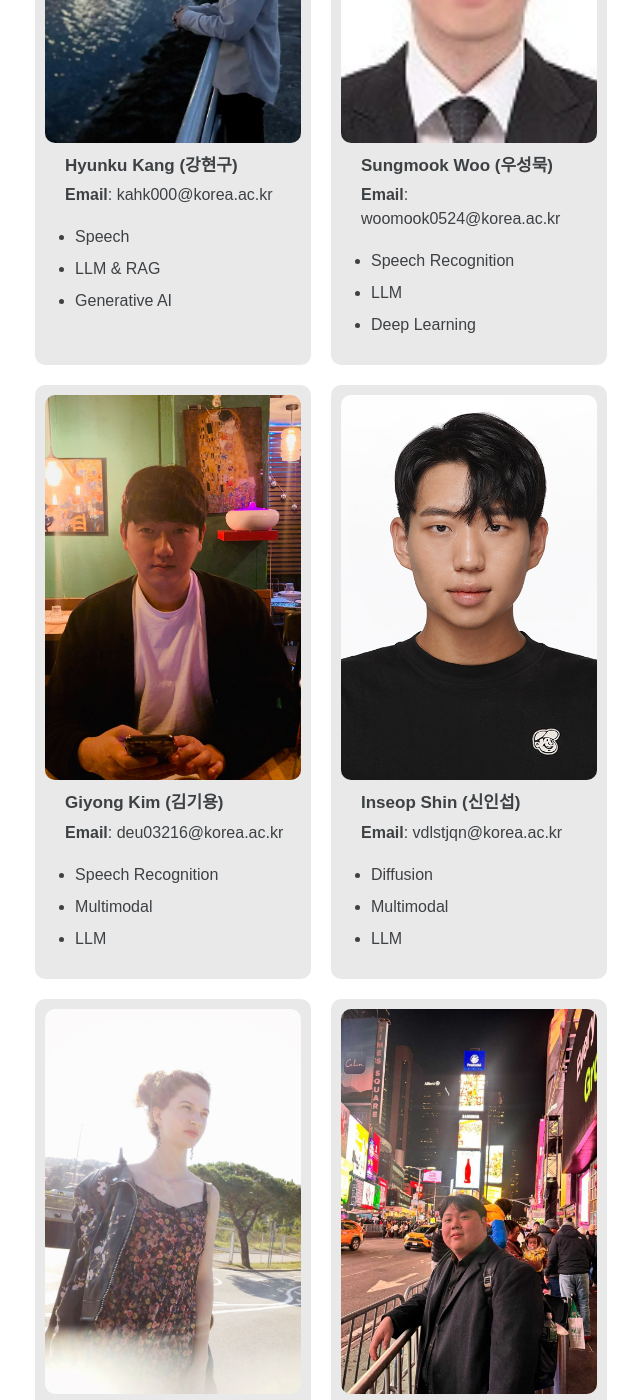
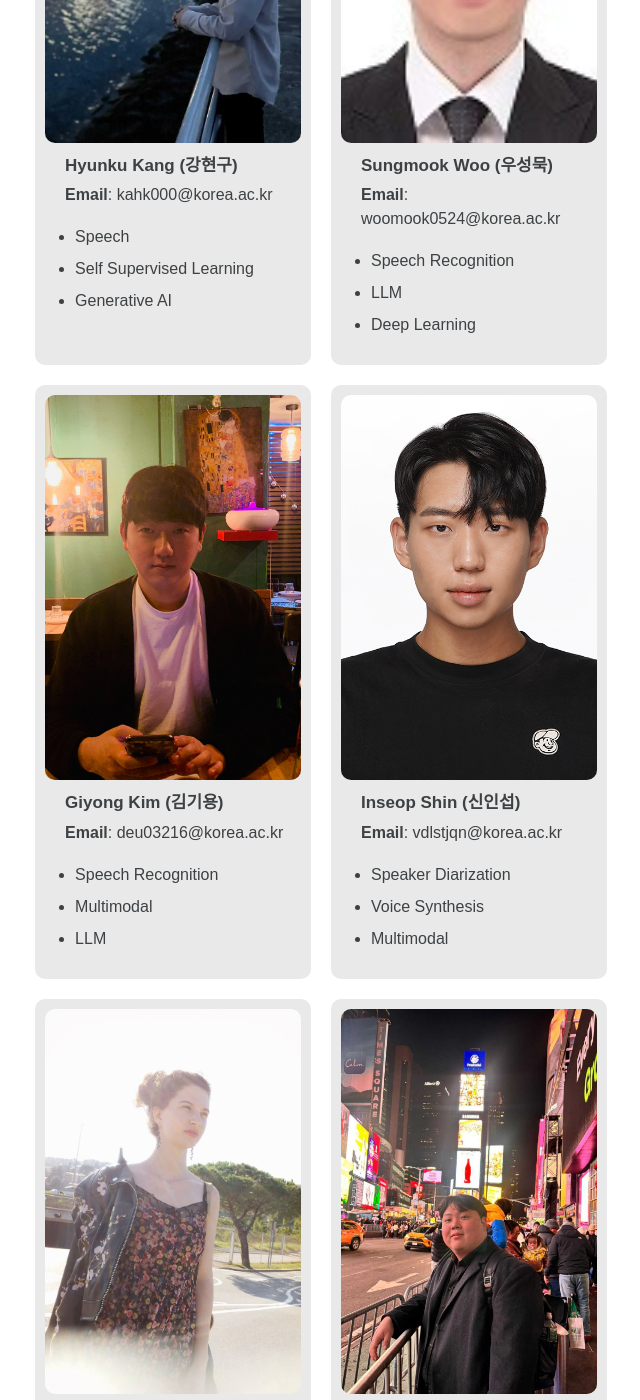
Before and after one commit to slp-laboratory/slp-laboratory.github.io, a Jekyll site: the page built from _pages/members.md, in a window 1280 px wide and 1400 px high, scrolled down 4266 px. Shown: the whole window, without its empty margins (319-959 px from the left). Built offline with Jekyll 4.4.1, drawn with Linux system fonts in a browser that asks for light colours; cached includes are drawn as plain includes; comment, search, counter and statistics services are not loaded.

Commit message:
0314 hyunku
member description update (inseop)

```diff
--- a/_pages/members.md
+++ b/_pages/members.md
@@ -194,7 +194,7 @@ toc: true
         <div class="email"><strong>Email</strong>: kahk000@korea.ac.kr </div>
         <ul>
           <li>Speech</li>
-          <li>LLM & RAG</li>
+          <li>Self Supervised Learning</li>
           <li>Generative AI</li>
         </ul>
       </div>
@@ -229,9 +229,9 @@ toc: true
         <div class="name"> Inseop Shin (신인섭)</div>
         <div class="email"><strong>Email</strong>: vdlstjqn@korea.ac.kr</div>
         <ul>
-          <li> Diffusion </li>
+          <li> Speaker Diarization </li>
+          <li> Voice Synthesis </li>
           <li> Multimodal </li>
-          <li> LLM </li>
         </ul>
       </div>
     </div>
```
